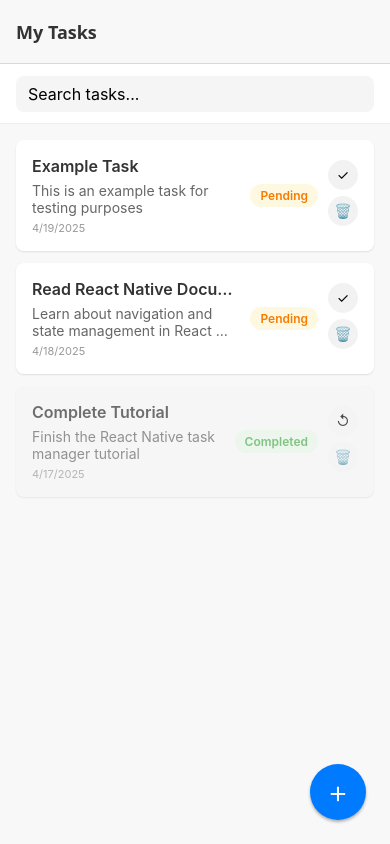
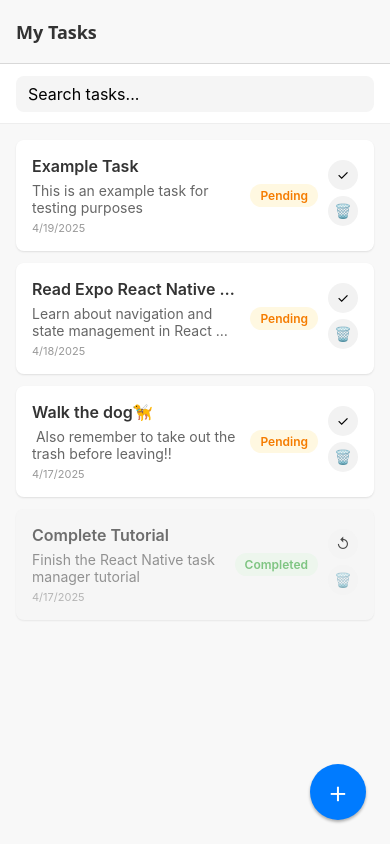
Before and after one commit to JOBEBOLDER/Task_manager_app, a React Native app: screen / in a window 390 px wide. Built offline with nearby package versions, Linux system fonts and the light colour scheme.

Commit message:
modify necessary data

```diff
--- a/src/data/mockTask.ts
+++ b/src/data/mockTask.ts
@@ -12,7 +12,7 @@ export const mockTasks: Task[] = [
   },
   {
     id: '2',
-    title: 'Read React Native Documentation',
+    title: 'Read Expo React Native Documentation',
     description: 'Learn about navigation and state management in React Native',
     createdAt: new Date(Date.now() - 86400000).toISOString(), // 1 day ago
     status: 'pending',
@@ -24,4 +24,11 @@ export const mockTasks: Task[] = [
     createdAt: new Date(Date.now() - 172800000).toISOString(), // 2 days ago
     status: 'completed',
   },
+  {
+    id: '4',
+    title: 'Walk the dog🦮',
+    description: ' Also remember to take out the trash before leaving!!',
+    createdAt: new Date(Date.now() - 172800000).toISOString(), // 2 days ago
+    status: 'pending',
+  },
 ];
```
